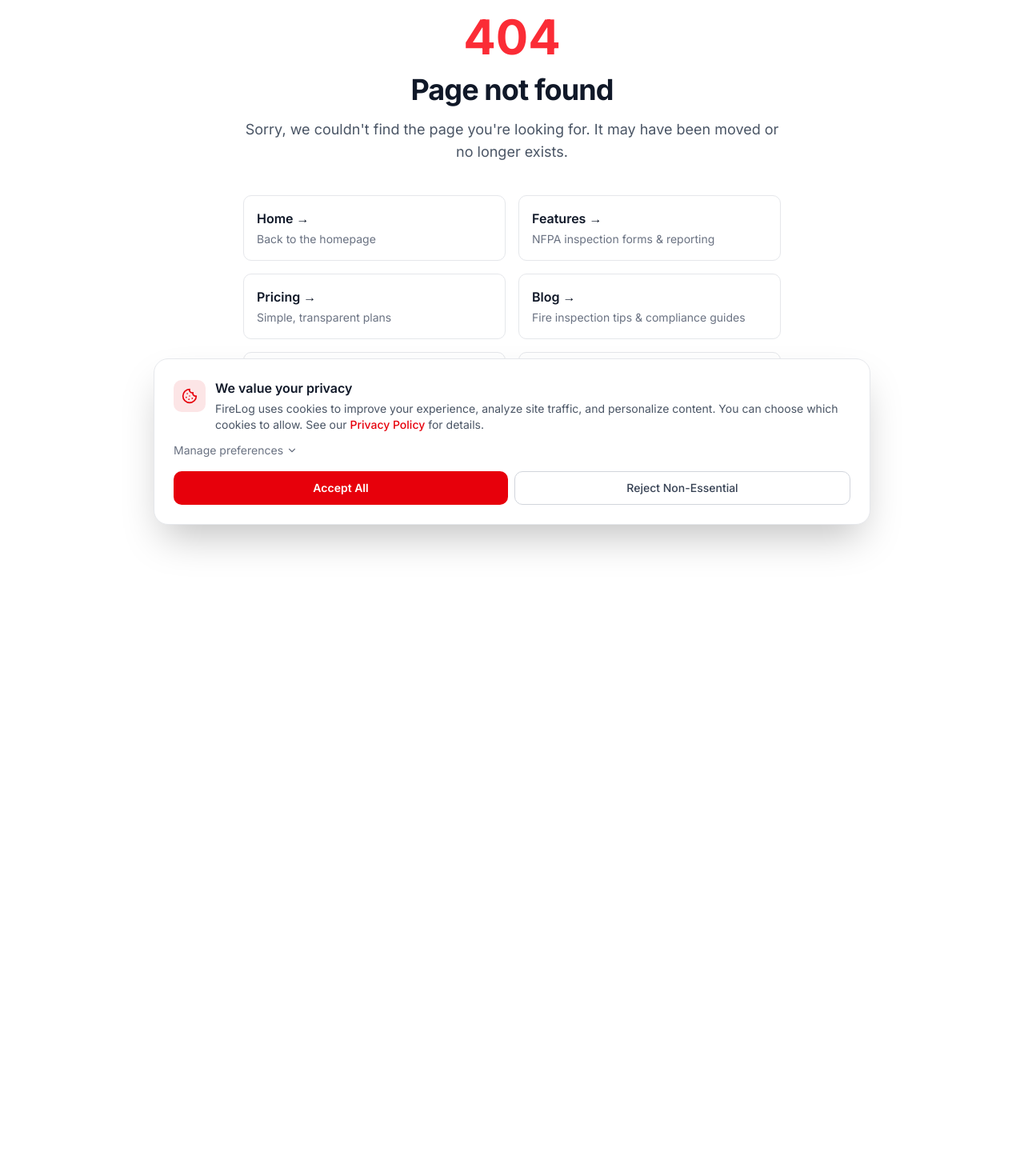
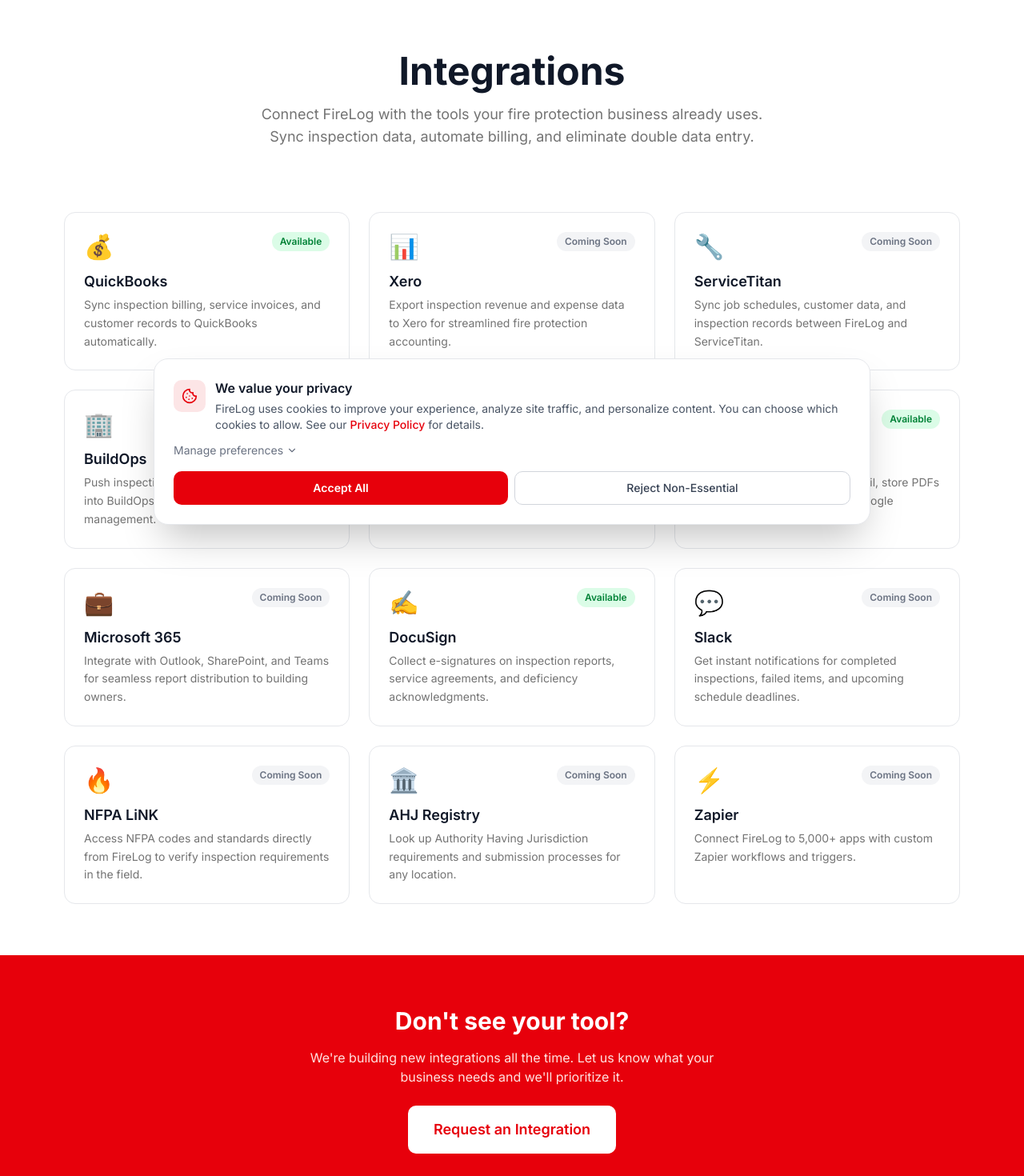
Before and after one commit to nolanterry/firelog-site, a Next.js app: page /integrations in a window 1280 px wide. Before the commit this address had no page. Shown: the part 120-1590 px from the top of the page at 80% size. Before the commit the page ends 822 px from the top, so only its background shows below. Built offline with nearby package versions, Linux system fonts and the light colour scheme.

Commit message:
feat: /integrations page — tool ecosystem & partner integration directory

```diff
--- /dev/null
+++ b/app/integrations/page.tsx
@@ -0,0 +1,113 @@
+import { Header } from "@/components/header";
+import { Footer } from "@/components/footer";
+import type { Metadata } from "next";
+
+export const metadata: Metadata = {
+  title: "Integrations — Connect FireLog with Your Business Tools",
+  description:
+    "FireLog integrates with QuickBooks, ServiceTitan, BuildOps, Salesforce, Google Workspace, DocuSign, Slack, NFPA LiNK, and more. Sync inspection data with the tools your fire protection business already uses.",
+  alternates: { canonical: "/integrations" },
+  openGraph: {
+    title: "Integrations — Connect FireLog with Your Business Tools",
+    description:
+      "FireLog integrates with QuickBooks, ServiceTitan, BuildOps, Google Workspace, and more.",
+    url: "https://firelog.pro/integrations",
+  },
+};
+
+const INTEGRATIONS = [
+  { emoji: "💰", name: "QuickBooks", description: "Sync inspection billing, service invoices, and customer records to QuickBooks automatically.", status: "available" as const },
+  { emoji: "📊", name: "Xero", description: "Export inspection revenue and expense data to Xero for streamlined fire protection accounting.", status: "coming-soon" as const },
+  { emoji: "🔧", name: "ServiceTitan", description: "Sync job schedules, customer data, and inspection records between FireLog and ServiceTitan.", status: "coming-soon" as const },
+  { emoji: "🏢", name: "BuildOps", description: "Push inspection results and deficiency reports into BuildOps for commercial service management.", status: "coming-soon" as const },
+  { emoji: "📈", name: "Salesforce", description: "Track inspection contracts, renewal pipelines, and customer relationships in Salesforce CRM.", status: "coming-soon" as const },
+  { emoji: "📧", name: "Google Workspace", description: "Share inspection reports via Gmail, store PDFs in Drive, sync scheduling with Google Calendar.", status: "available" as const },
+  { emoji: "💼", name: "Microsoft 365", description: "Integrate with Outlook, SharePoint, and Teams for seamless report distribution to building owners.", status: "coming-soon" as const },
+  { emoji: "✍️", name: "DocuSign", description: "Collect e-signatures on inspection reports, service agreements, and deficiency acknowledgments.", status: "available" as const },
+  { emoji: "💬", name: "Slack", description: "Get instant notifications for completed inspections, failed items, and upcoming schedule deadlines.", status: "coming-soon" as const },
+  { emoji: "🔥", name: "NFPA LiNK", description: "Access NFPA codes and standards directly from FireLog to verify inspection requirements in the field.", status: "coming-soon" as const },
+  { emoji: "🏛️", name: "AHJ Registry", description: "Look up Authority Having Jurisdiction requirements and submission processes for any location.", status: "coming-soon" as const },
+  { emoji: "⚡", name: "Zapier", description: "Connect FireLog to 5,000+ apps with custom Zapier workflows and triggers.", status: "coming-soon" as const },
+];
+
+export default function IntegrationsPage() {
+  return (
+    <>
+      <Header />
+      <main id="main-content">
+        {/* Hero */}
+        <section className="py-20 text-center px-4 bg-white">
+          <h1 className="text-4xl md:text-5xl font-bold mb-4 text-gray-900">
+            Integrations
+          </h1>
+          <p className="text-lg text-muted-foreground max-w-2xl mx-auto">
+            Connect FireLog with the tools your fire protection business already uses. Sync inspection data, automate billing, and eliminate double data entry.
+          </p>
+        </section>
+
+        {/* Grid */}
+        <section className="max-w-6xl mx-auto px-4 pb-16">
+          <div className="grid grid-cols-1 sm:grid-cols-2 lg:grid-cols-3 gap-6">
+            {INTEGRATIONS.map((integration) => (
+              <div
+                key={integration.name}
+                className="border border-gray-200 rounded-xl p-6 hover:shadow-lg hover:border-red-200 transition-all duration-200"
+              >
+                <div className="flex items-start justify-between mb-3">
+                  <span className="text-3xl">{integration.emoji}</span>
+                  {integration.status === "available" ? (
+                    <span className="text-xs font-semibold px-2.5 py-1 rounded-full bg-green-100 text-green-700">
+                      Available
+                    </span>
+                  ) : (
+                    <span className="text-xs font-semibold px-2.5 py-1 rounded-full bg-gray-100 text-gray-500">
+                      Coming Soon
+                    </span>
+                  )}
+                </div>
+                <h3 className="text-lg font-semibold text-gray-900 mb-1">
+                  {integration.name}
+                </h3>
+                <p className="text-sm text-muted-foreground leading-relaxed">
+                  {integration.description}
+                </p>
+              </div>
+            ))}
+          </div>
+        </section>
+
+        {/* CTA */}
+        <section className="bg-red-600 py-16 px-4 text-center">
+          <h2 className="text-2xl md:text-3xl font-bold text-white mb-4">
+            Don&apos;t see your tool?
+          </h2>
+          <p className="text-red-100 mb-6 max-w-xl mx-auto">
+            We&apos;re building new integrations all the time. Let us know what your business needs and we&apos;ll prioritize it.
+          </p>
+          <a
+            href="mailto:support@firelog.pro?subject=Integration%20Request"
+            className="inline-block bg-white text-red-600 font-semibold px-8 py-4 rounded-lg hover:bg-gray-100 transition-colors text-lg"
+          >
+            Request an Integration
+          </a>
+        </section>
+
+        {/* JSON-LD BreadcrumbList */}
+        <script
+          type="application/ld+json"
+          dangerouslySetInnerHTML={{
+            __html: JSON.stringify({
+              "@context": "https://schema.org",
+              "@type": "BreadcrumbList",
+              itemListElement: [
+                { "@type": "ListItem", position: 1, name: "Home", item: "https://firelog.pro" },
+                { "@type": "ListItem", position: 2, name: "Integrations", item: "https://firelog.pro/integrations" },
+              ],
+            }),
+          }}
+        />
+      </main>
+      <Footer />
+    </>
+  );
+}
--- a/app/sitemap.ts
+++ b/app/sitemap.ts
@@ -9,6 +9,7 @@
   const staticPages: MetadataRoute.Sitemap = [
     { url: base, lastModified: now, changeFrequency: "weekly", priority: 1 },
     { url: `${base}/features`, lastModified: now, changeFrequency: "monthly", priority: 0.9 },
+    { url: `${base}/integrations`, lastModified: now, changeFrequency: "monthly", priority: 0.8 },
     { url: `${base}/pricing`, lastModified: now, changeFrequency: "monthly", priority: 0.9 },
     { url: `${base}/about`, lastModified: now, changeFrequency: "monthly", priority: 0.7 },
     { url: `${base}/blog`, lastModified: now, changeFrequency: "weekly", priority: 0.8 },
--- a/components/footer.tsx
+++ b/components/footer.tsx
@@ -12,6 +12,7 @@
           </Link>
           <div className="flex flex-wrap justify-center gap-8 text-sm text-slate-400">
             <Link href="/features" className="hover:text-white transition-colors">Features</Link>
+            <Link href="/integrations" className="hover:text-white transition-colors">Integrations</Link>
             <Link href="/pricing" className="hover:text-white transition-colors">Pricing</Link>
             <Link href="/blog" className="hover:text-white transition-colors">Blog</Link>
             <Link href="/about" className="hover:text-white transition-colors">About</Link>
--- a/components/header.tsx
+++ b/components/header.tsx
@@ -8,6 +8,7 @@
 
 const NAV_LINKS = [
   { href: "/features", label: "Features" },
+  { href: "/integrations", label: "Integrations" },
   { href: "/pricing", label: "Pricing" },
   { href: "/blog", label: "Blog" },
   { href: "/about", label: "About" },
```
